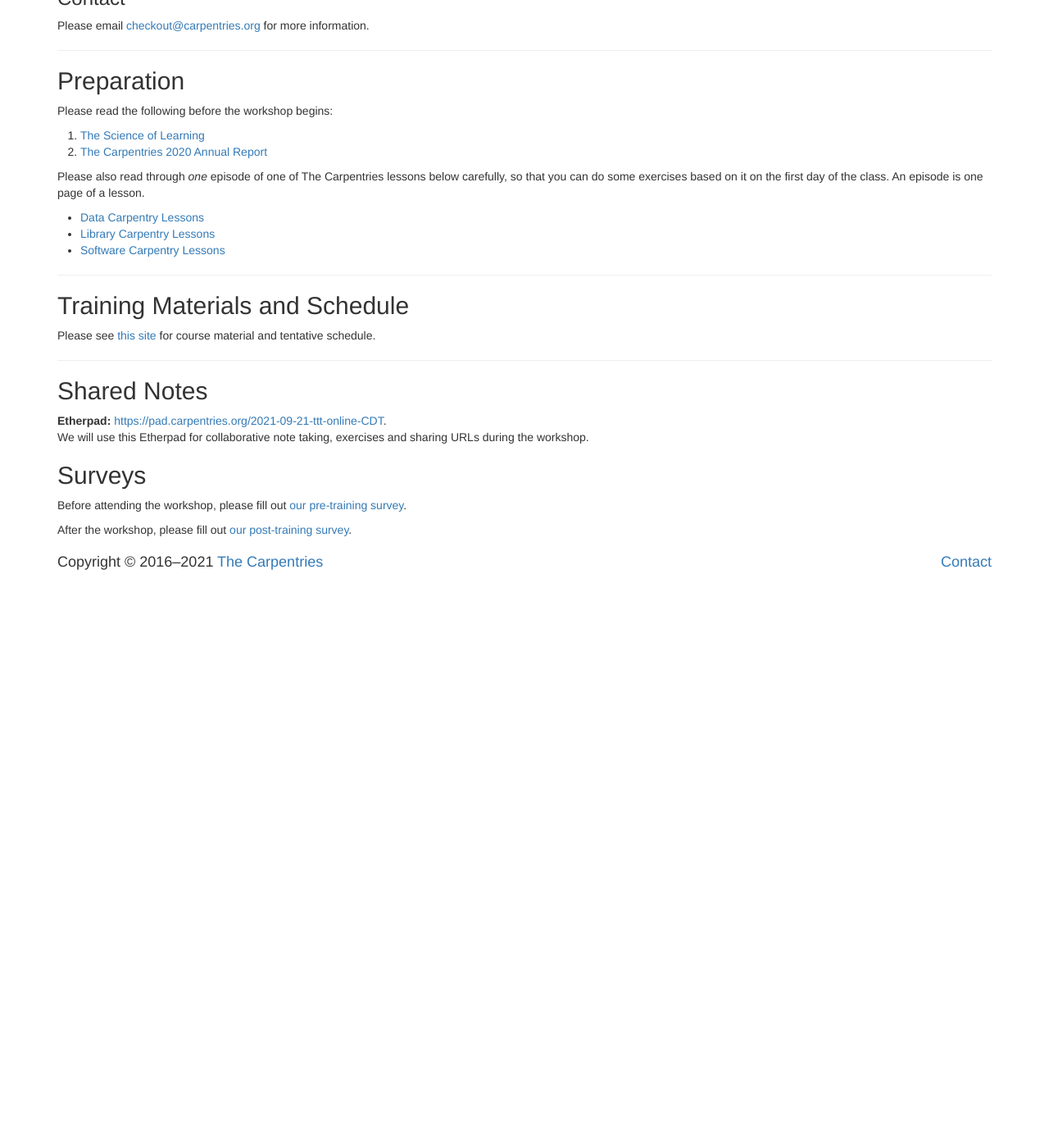
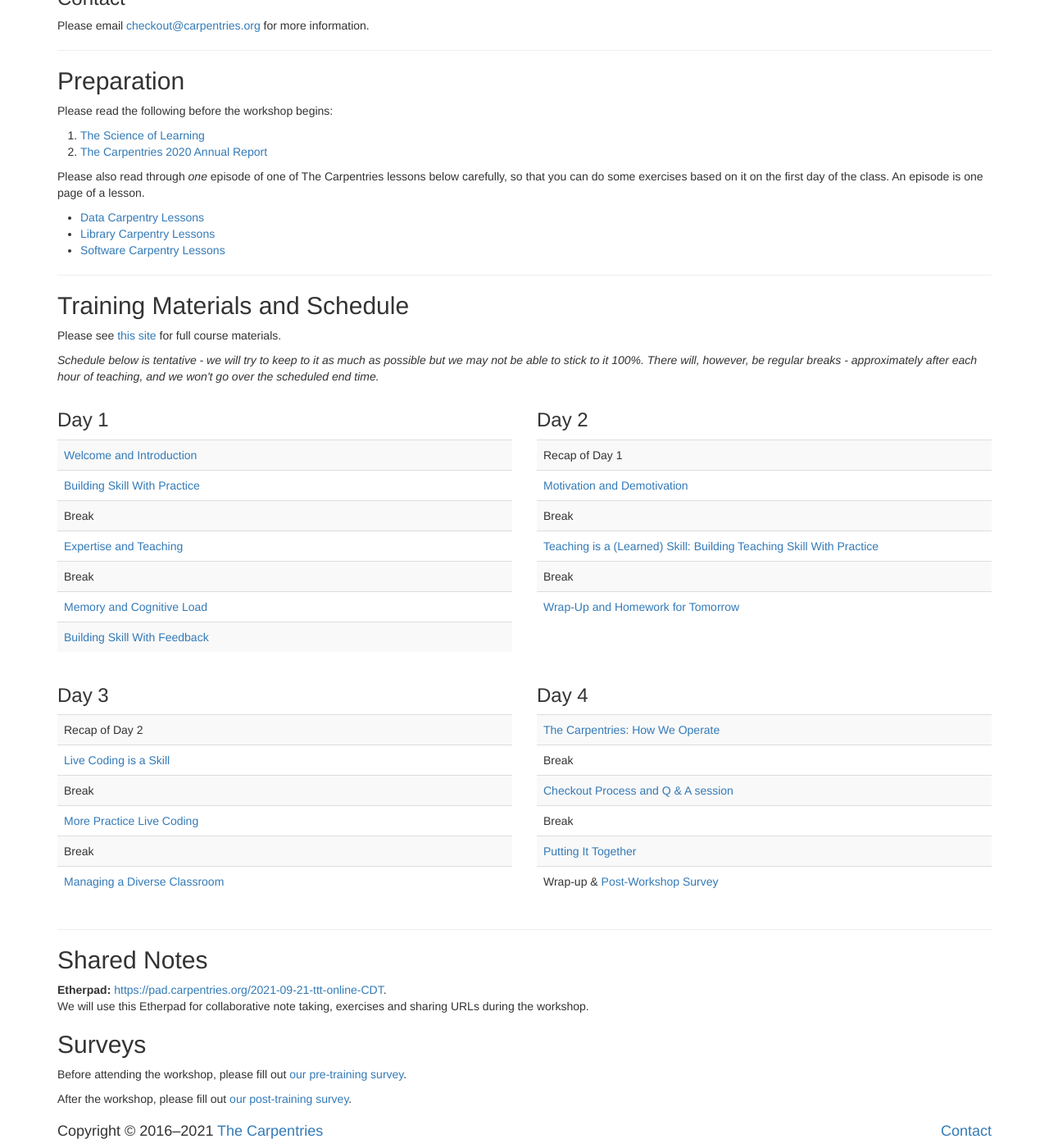
Before and after one commit to carpentries-workshops/2021-09-21-ttt-online-CDT, a Jekyll site: the page built from index.md, in a window 1280 px wide and 1400 px high, scrolled down 1073 px. Shown: the whole window at 82% size. Built offline with Jekyll 4.4.1, drawn with Linux system fonts in a browser that asks for light colours; before the commit the page ends 1779 px from its top, so only the background shows below that.

Commit message:
Update index.md

```diff
--- a/index.md
+++ b/index.md
@@ -213,54 +213,62 @@ for more information.
 <h2 id="materials" name="materials">Training Materials and Schedule</h2>
 
 <p>
-  Please see <a href="{{ site.training_site }}">this site</a> for course material and tentative schedule.
+  Please see <a href="{{ site.training_site }}">this site</a> for full course materials.
 </p>
-
-
-<!--
+<p><em>Schedule below is tentative - we will try to keep to it as much as possible but we may not be able to stick to it
+100%. There will, however, be regular breaks - approximately after each hour of teaching, and we won't go over the
+scheduled end time.</em></p>
 
 <div class="row">
   <div class="col-md-6">
     <h3>Day 1</h3>
     <table class="table table-striped">
-      <tr> <td>09:00</td> <td>Welcome </td> </tr>
-      <tr> <td>09:25</td> <td>Building Skill with Practice </td> </tr>
-      <tr> <td>10:25</td> <td>Expertise and Instruction </td> </tr>
-      <tr> <td>11:10</td> <td>Morning Break </td> </tr>
-      <tr> <td>11:25</td> <td>Memory and Cognitive Load </td> </tr>
-      <tr> <td>12:10</td> <td>Building Skill with Feedback </td> </tr>
-      <tr> <td>12:30</td> <td>Lunch </td> </tr>
-      <tr> <td>13:30</td> <td>Motivation and Demotivation </td> </tr>
-      <tr> <td>14:45</td> <td>Mindset </td> </tr>
-      <tr> <td>15:15</td> <td>Afternoon Break </td> </tr>
-      <tr> <td>15:30</td> <td>Teaching Is a Skill </td> </tr>
-      <tr> <td>16:40</td> <td>Wrap-up and Homework for Tomorrow </td> </tr>
-      <tr> <td>17:00</td> <td>Finish </td> </tr>
+      <tr><td><a target="_blank" href="https://carpentries.github.io/instructor-training/01-welcome/index.html">Welcome and Introduction</a></td> </tr>
+      <tr><td><a target="_blank" href="https://carpentries.github.io/instructor-training/02-practice-learning/index.html">Building Skill With Practice</a></td> </tr>
+      <tr><td>Break</td> </tr>
+      <tr><td><a target="_blank" href="https://carpentries.github.io/instructor-training/03-expertise/index.html">Expertise and Teaching</a></td> </tr>
+      <tr><td>Break</td> </tr>
+      <tr><td><a target="_blank" href="https://carpentries.github.io/instructor-training/05-memory/index.html">Memory and Cognitive Load</a></td> </tr>
+      <tr><td><a target="_blank" href="https://carpentries.github.io/instructor-training/06-feedback/index.html">Building Skill With Feedback</a></td> </tr>
     </table>
   </div>
   <div class="col-md-6">
     <h3>Day 2</h3>
     <table class="table table-striped">
-      <tr> <td>09:00</td> <td>Welcome Back </td> </tr>
-      <tr> <td>09:10</td> <td>Live Coding Is a Skill </td> </tr>
-      <tr> <td>10:20</td> <td>Preparing to Teach </td> </tr>
-      <tr> <td>11:10</td> <td>Morning Break </td> </tr>
-      <tr> <td>11:25</td> <td>More Practice Live Coding </td> </tr>
-      <tr> <td>12:10</td> <td>Managing a Diverse Classroom </td> </tr>
-      <tr> <td>12:40</td> <td>Lunch </td> </tr>
-      <tr> <td>13:40</td> <td>Checkout Process </td> </tr>
-      <tr> <td>13:55</td> <td>The Carpentries: How We Operate </td> </tr>
-      <tr> <td>15:10</td> <td>Afternoon Coffee </td> </tr>
-      <tr> <td>15:25</td> <td>Workshop Introductions </td> </tr>
-      <tr> <td>16:05</td> <td>Putting it Together </td> </tr>
-      <tr> <td>16:25</td> <td>Wraping Up </td> </tr>
-      <tr> <td>16:40</td> <td>Post-Training Survey </td> </tr>
-      <tr> <td>16:55</td> <td>Finish </td> </tr>
+      <tr><td>Recap of Day 1</td> </tr>
+      <tr><td><a target="_blank" href="https://carpentries.github.io/instructor-training/08-motivation/index.html">Motivation and Demotivation</a></td> </tr>
+      <tr><td>Break</td> </tr>
+      <tr><td><a target="_blank" href="https://carpentries.github.io/instructor-training/11-practice-teaching/index.html">Teaching is a (Learned) Skill: Building Teaching Skill With Practice</a></td> </tr>
+      <tr><td>Break</td> </tr>
+      <tr><td><a target="_blank" href="https://carpentries.github.io/instructor-training/12-homework/index.html">Wrap-Up and Homework for Tomorrow</a></td> </tr>
+   </table>
+  </div>
+</div>
+
+<div class="row">
+  <div class="col-md-6">
+    <h3>Day 3</h3>
+        <table class="table table-striped">
+          <tr><td>Recap of Day 2</td> </tr>
+          <tr><td><a target="_blank" href="https://carpentries.github.io/instructor-training/14-live/index.html">Live Coding is a Skill</a></td> </tr>
+          <tr><td>Break</td> </tr>
+          <tr><td><a target="_blank" href="https://carpentries.github.io/instructor-training/17-performance/index.html">More Practice Live Coding</a></td> </tr>
+          <tr><td>Break</td> </tr>
+          <tr><td><a target="_blank" href="https://carpentries.github.io/instructor-training/18-management/index.html">Managing a Diverse Classroom</a></td> </tr>
+        </table>
+  </div>
+  <div class="col-md-6">
+    <h3>Day 4</h3>
+    <table class="table table-striped">
+          <tr><td><a target="_blank" href="https://carpentries.github.io/instructor-training/21-carpentries/index.html">The Carpentries: How We Operate</a></td> </tr>
+          <tr><td>Break</td> </tr>
+          <tr><td><a target="_blank" href="https://carpentries.github.io/instructor-training/20-checkout/index.html">Checkout Process and Q & A session</a></td> </tr>
+          <tr><td>Break</td> </tr>
+          <tr><td><a target="_blank" href="https://carpentries.github.io/instructor-training/24-practices/index.html">Putting It Together</a></td> </tr>
+          <tr><td>Wrap-up & <a target="_blank" href="{{ site.instructor_post_survey }}{{ site.github.project_title }}">Post-Workshop Survey</a></td> </tr>
     </table>
   </div>
 </div>
-
--->
 
 <!--
   ETHERPAD
```
